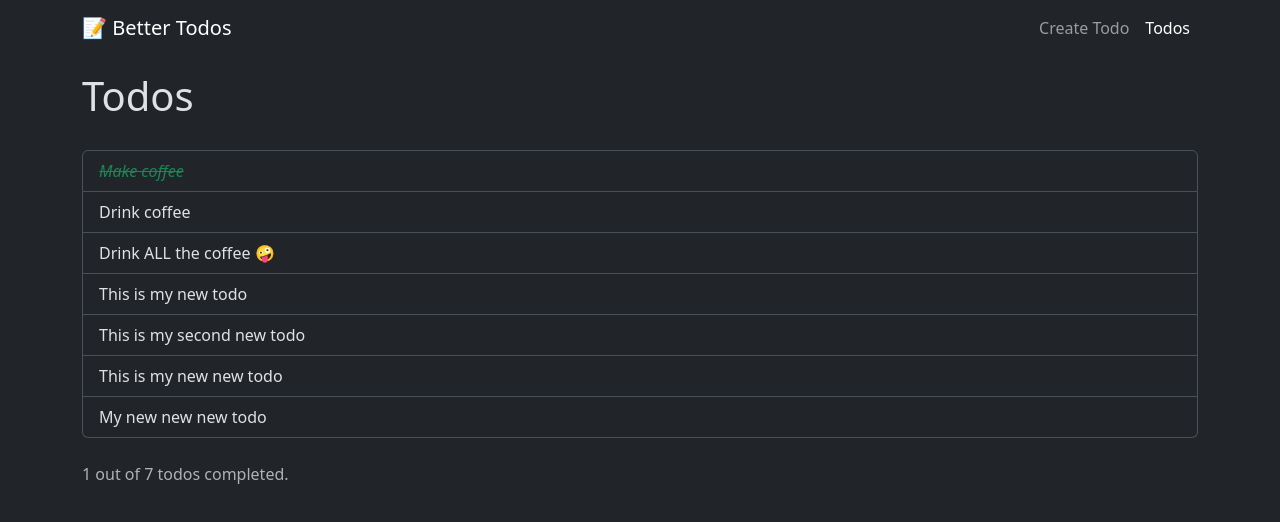
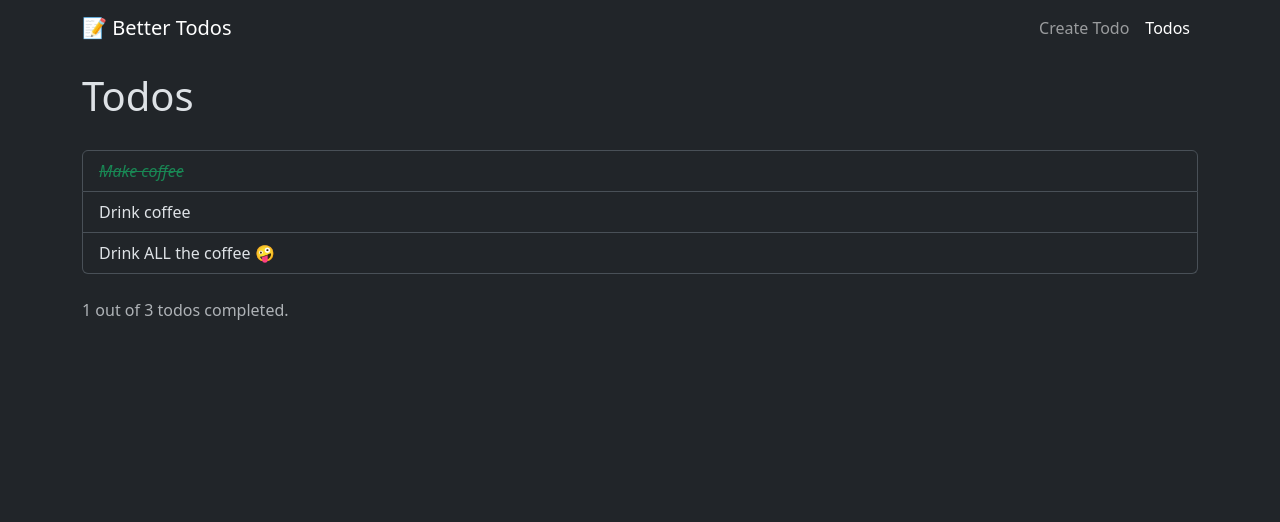
Before and after one commit to drblue/fed23-javascript-2, a React (Vite) app in the folder 06-better-todos/: page /todos in a window 1280 px wide. Shown: the top 522 px of the page. Built offline with nearby package versions, Linux system fonts and the light colour scheme; data requests are answered from the project's data file.

Commit message:
Fixed initial todos-state so it is similar to initial todo-state.

```diff
--- a/06-better-todos/data/db.json
+++ b/06-better-todos/data/db.json
@@ -14,26 +14,6 @@
       "title": "Drink ALL the coffee 🤪",
       "completed": false,
       "id": 4
-    },
-    {
-      "title": "This is my new todo",
-      "completed": false,
-      "id": 5
-    },
-    {
-      "title": "This is my second new todo",
-      "completed": false,
-      "id": 6
-    },
-    {
-      "title": "This is my new new todo",
-      "completed": false,
-      "id": 7
-    },
-    {
-      "title": "My new new new todo",
-      "completed": false,
-      "id": 8
     }
   ]
 }
--- a/06-better-todos/src/pages/TodosPage.tsx
+++ b/06-better-todos/src/pages/TodosPage.tsx
@@ -6,7 +6,7 @@ import * as TodosAPI from "../services/TodosAPI";
 import { Todo } from "../types/Todo";
 
 function TodosPage() {
-	const [todos, setTodos] = useState<Todo[]>([]);
+	const [todos, setTodos] = useState<Todo[] | null>(null);
 
 	// One of two use-cases for useRef - save a value between renders without triggering a re-render
 	/*
@@ -16,7 +16,7 @@ function TodosPage() {
 	*/
 
 	const getTodos = async () => {
-		setTodos([]);
+		setTodos(null);
 
 		// make request to api
 		const data = await TodosAPI.getTodos();
@@ -38,8 +38,6 @@ function TodosPage() {
 	}
 	*/
 
-	const finishedTodos = todos.filter(todo => todo.completed);
-
 	console.log("Component is rendering");
 
 	useEffect(() => {
@@ -50,7 +48,7 @@ function TodosPage() {
 		<>
 			<h1>Todos</h1>
 
-			{todos.length > 0 && (
+			{todos && todos.length > 0 && (
 				<>
 					<ListGroup className="todolist">
 						{todos.map(todo => (
@@ -66,11 +64,11 @@ function TodosPage() {
 						))}
 					</ListGroup>
 
-					<TodoCounter finished={finishedTodos.length} total={todos.length} />
+					<TodoCounter finished={todos.filter(todo => todo.completed).length} total={todos.length} />
 				</>
 			)}
 
-			{!todos.length && (
+			{todos && !todos.length && (
 				<div className="alert alert-success">You ain't got no todos 🤩!</div>
 			)}
 		</>
```
